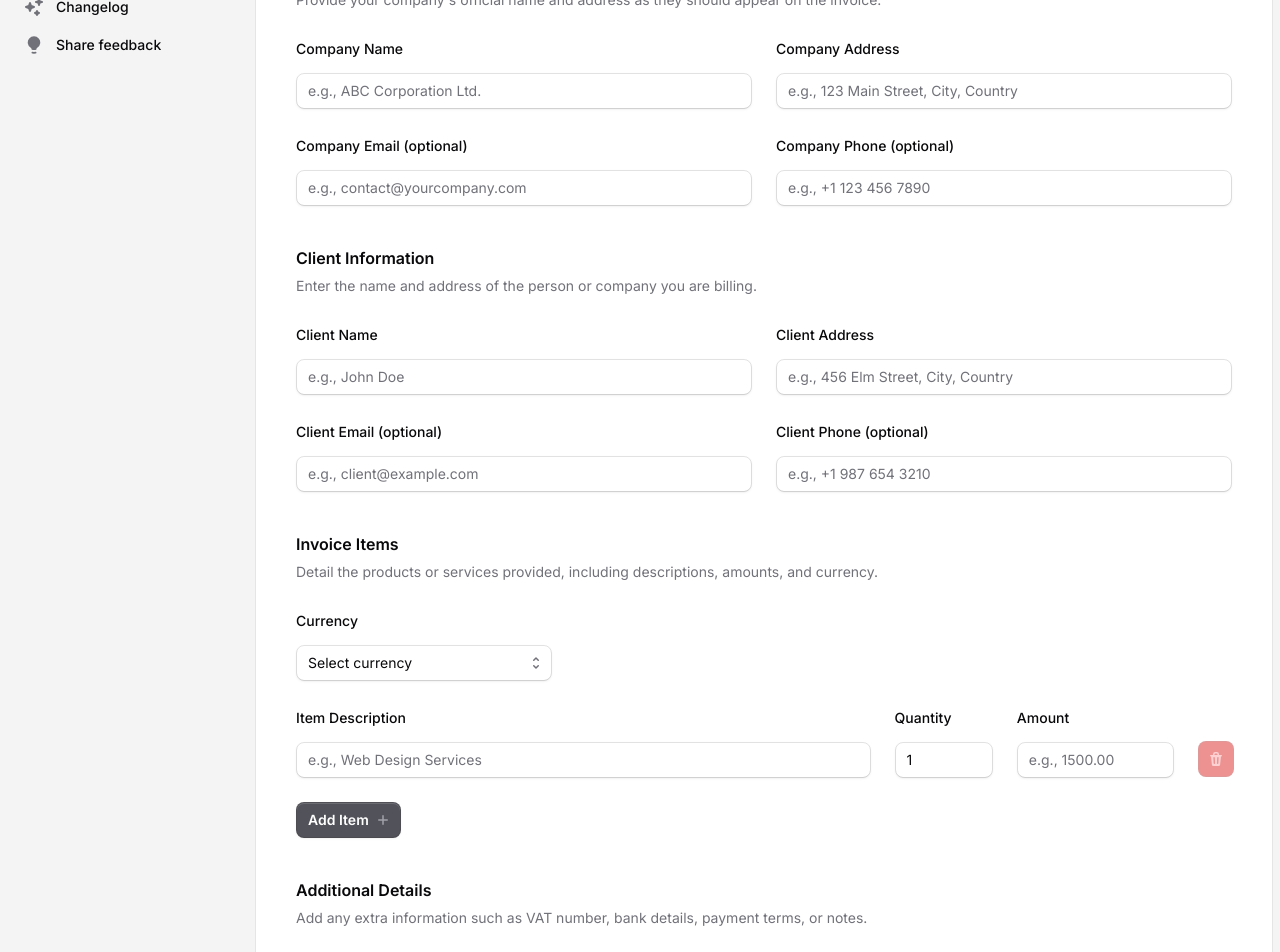
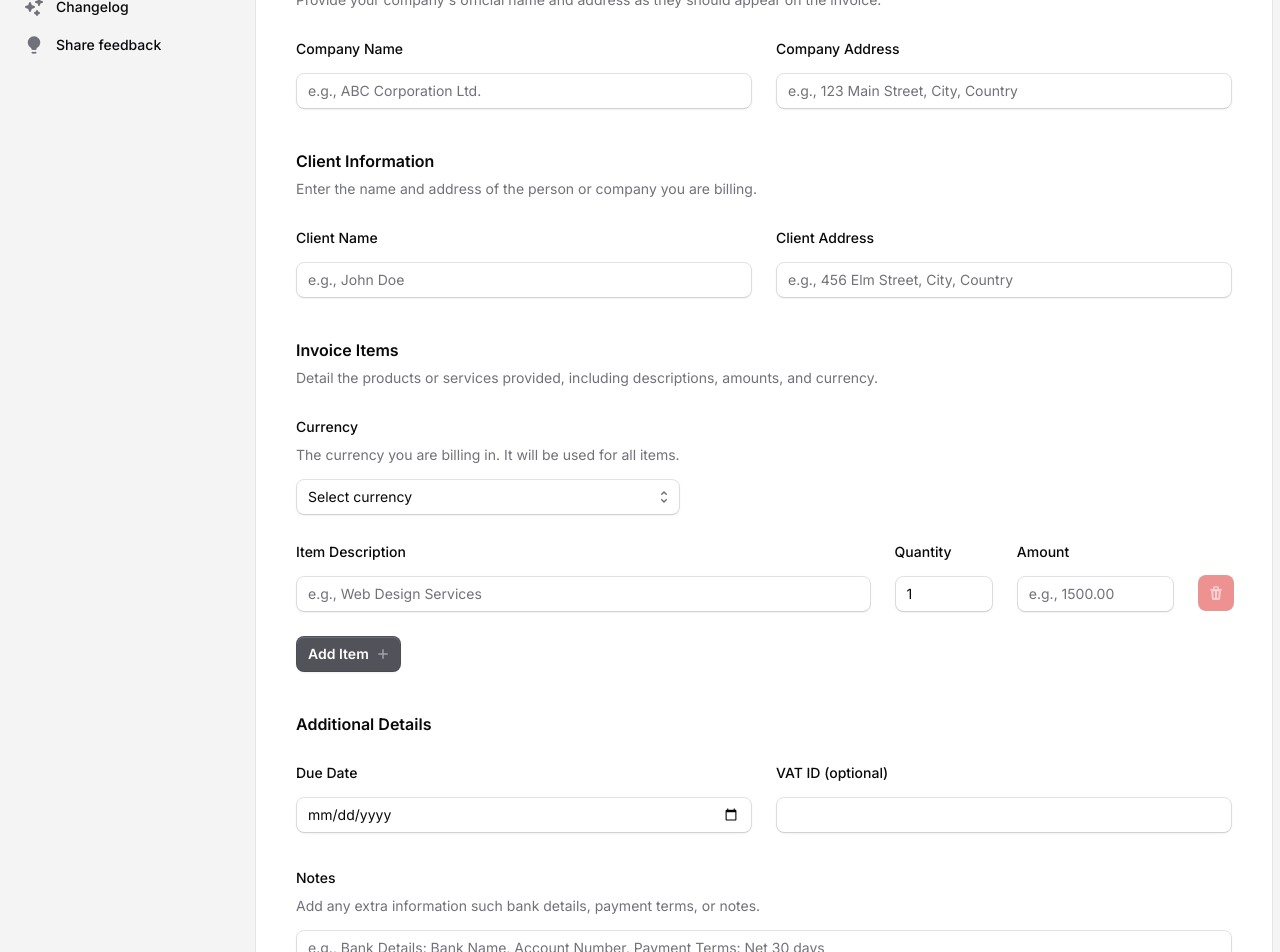
Before and after one commit to jpedroschmitz/FreeInvoice.dev, a Next.js app: page / in a window 1280 px wide. Shown: the part 160-1112 px from the top of the page. Built offline with nearby package versions, Linux system fonts and the light colour scheme; what @react-pdf/renderer, react-pdf-tailwind would draw is missing.

Commit message:
Clean UP form and better invoice ID

```diff
--- a/src/app/PDFDocument.tsx
+++ b/src/app/PDFDocument.tsx
@@ -49,20 +49,19 @@ const formatCurrency = (amount: number, currency: string) => {
 
 export function PDFDocument({
   bill_to,
-  bill_to_phone,
-  bill_to_email,
   bill_to_address,
   company_address,
-  company_email,
   company_name,
-  company_phone,
   currency: invoiceCurrency = 'USD',
   due_date,
   notes,
+  vat_id,
   services = [],
-}: InvoiceFormValues) {
+  invoice_id,
+}: InvoiceFormValues & {
+  invoice_id: string;
+}) {
   const currentDate = new Date();
-  const randomNumber = Math.floor(Math.random() * 10000);
 
   const total = services
     .map((service) => currency(service.amount).multiply(service.quantity))
@@ -75,18 +74,18 @@ export function PDFDocument({
 
   return (
     <Document
-      title="Invoice"
-      creator="Invoice"
+      title={`Invoice ${invoice_id}`}
+      creator="Free Invoice"
       producer="freeinvoice.dev"
-      author="Invoice"
-      subject="Invoice"
+      author={company_name}
+      subject={`Invoice for ${bill_to}`}
       creationDate={currentDate}
     >
       <Page size="A4" style={tw('pt-[36px] px-[36px] font-sans text-primary antialiased')}>
         <View style={tw('flex flex-row justify-between')}>
           <View>
             <Text style={tw('text-[24px] font-bold leading-none')}>Invoice</Text>
-            <Text style={tw('text-[10px] mt-6 leading-none font-medium tracking-wide')}>#{randomNumber}</Text>
+            <Text style={tw('text-[10px] mt-6 leading-none font-medium tracking-wide')}>#{invoice_id}</Text>
           </View>
         </View>
 
@@ -107,27 +106,16 @@ export function PDFDocument({
           <View style={tw('w-full')}>
             <Text style={tw('text-[10px] font-bold leading-none')}>Billed To</Text>
             <View style={tw('mt-5')}>
-              <Text style={tw('text-[10px] font-bold leading-none')}>{bill_to}</Text>
-              {bill_to_email ? (
-                <Text style={tw('text-[10px] font-bold leading-none mt-2')}>{bill_to_email}</Text>
-              ) : null}
-              <Text style={tw('text-[10px] font-medium leading-none mt-2')}>{bill_to_address}</Text>
-              {bill_to_phone ? (
-                <Text style={tw('text-[10px] font-medium leading-none mt-2')}>{bill_to_phone}</Text>
-              ) : null}
+              <Text style={tw('text-[10px] leading-none')}>{bill_to}</Text>
+              <Text style={tw('text-[10px] leading-none mt-2')}>{bill_to_address}</Text>
+              {vat_id ? <Text style={tw('text-[10px] leading-none mt-2')}>VAT-ID: {vat_id}</Text> : null}
             </View>
           </View>
           <View style={tw('w-full')}>
             <Text style={tw('text-[10px] font-bold leading-none')}>From</Text>
             <View style={tw('mt-5')}>
-              <Text style={tw('text-[10px] font-bold leading-none')}>{company_name}</Text>
-              {company_email ? (
-                <Text style={tw('text-[10px] font-bold leading-none mt-2')}>{company_email}</Text>
-              ) : null}
-              <Text style={tw('text-[10px] font-medium leading-none mt-2')}>{company_address}</Text>
-              {company_phone ? (
-                <Text style={tw('text-[10px] font-medium leading-none mt-2')}>{company_phone}</Text>
-              ) : null}
+              <Text style={tw('text-[10px] leading-none')}>{company_name}</Text>
+              <Text style={tw('text-[10px] leading-none mt-2')}>{company_address}</Text>
             </View>
           </View>
         </View>
@@ -188,7 +176,7 @@ export function PDFDocument({
 
         <View fixed style={tw('mt-auto py-4 border-t border-[#E7EBF4] flex flex-row items-center justify-between')}>
           <Text style={tw('text-[8px] font-medium')}>
-            #{randomNumber} · {totalFormatted} due {dueDate}
+            #{invoice_id} · {totalFormatted} due {dueDate}
           </Text>
           <Link style={tw('text-[8px] font-medium text-primary')} href="https://freeinvoice.dev">
             freeinvoice.dev
--- a/src/app/invoice-form.tsx
+++ b/src/app/invoice-form.tsx
@@ -9,11 +9,17 @@ import { z } from 'zod';
 
 import { PDFDocument } from '@/app/PDFDocument';
 import { Button } from '@/lib/ui/button';
-import { ErrorMessage, Field, FieldGroup, Fieldset, Label, Legend } from '@/lib/ui/fieldset';
+import { Description, ErrorMessage, Field, FieldGroup, Fieldset, Label, Legend } from '@/lib/ui/fieldset';
 import { Input } from '@/lib/ui/input';
 import { Select } from '@/lib/ui/select';
 import { Text } from '@/lib/ui/text';
 import { Textarea } from '@/lib/ui/textarea';
+
+const generateInvoiceId = () => {
+  const prefix = 'INV';
+  const timestamp = Date.now().toString(36); // Convert timestamp to base36
+  return `${prefix}-${timestamp}`.toUpperCase();
+};
 
 const formSchema = z.object({
   due_date: z
@@ -23,14 +29,11 @@ const formSchema = z.object({
     })
     .max(10),
   company_name: z.string().min(3, { message: 'Company name is required' }),
-  company_email: z.string().optional(),
   company_address: z.string().min(3, { message: 'Company address is required' }),
-  company_phone: z.string().optional(),
   bill_to: z.string().min(3, { message: 'Client name is required' }),
-  bill_to_email: z.string().optional(),
   bill_to_address: z.string().min(3, { message: 'Client address is required' }),
-  bill_to_phone: z.string().optional(),
   currency: z.string().min(3, { message: 'Currency is required' }),
+  vat_id: z.string().optional(),
   services: z.array(
     z.object({
       description: z.string().min(3, { message: 'Description is required' }),
@@ -66,11 +69,12 @@ export function InvoiceForm() {
   const onSubmit: SubmitHandler<InvoiceFormValues> = async (data) => {
     setIsGenerating(true);
     try {
-      const blob = await pdf(<PDFDocument {...data} />).toBlob();
+      const invoiceId = generateInvoiceId();
+      const blob = await pdf(<PDFDocument {...data} invoice_id={invoiceId} />).toBlob();
       const url = URL.createObjectURL(blob);
       const link = document.createElement('a');
       link.href = url;
-      link.download = 'invoice.pdf';
+      link.download = `invoice-${invoiceId}.pdf`;
       link.click();
       URL.revokeObjectURL(url); // This frees up memory by releasing the reference to the blob
     } catch (error) {
@@ -100,16 +104,6 @@ export function InvoiceForm() {
             />
             {errors.company_address && <ErrorMessage>{errors.company_address.message}</ErrorMessage>}
           </Field>
-          <Field>
-            <Label htmlFor="company_email">Company Email (optional)</Label>
-            <Input id="company_email" placeholder="e.g., contact@yourcompany.com" {...register('company_email')} />
-            {errors.company_email && <ErrorMessage>{errors.company_email.message}</ErrorMessage>}
-          </Field>
-          <Field>
-            <Label htmlFor="company_phone">Company Phone (optional)</Label>
-            <Input id="company_phone" placeholder="e.g., +1 123 456 7890" {...register('company_phone')} />
-            {errors.company_phone && <ErrorMessage>{errors.company_phone.message}</ErrorMessage>}
-          </Field>
         </FieldGroup>
       </Fieldset>
 
@@ -133,16 +127,6 @@ export function InvoiceForm() {
               <ErrorMessage className="text-red-500">{errors.bill_to_address.message}</ErrorMessage>
             )}
           </Field>
-          <Field>
-            <Label htmlFor="bill_to_email">Client Email (optional)</Label>
-            <Input id="bill_to_email" placeholder="e.g., client@example.com" {...register('bill_to_email')} />
-            {errors.bill_to_email && <ErrorMessage>{errors.bill_to_email.message}</ErrorMessage>}
-          </Field>
-          <Field>
-            <Label htmlFor="bill_to_phone">Client Phone (optional)</Label>
-            <Input id="bill_to_phone" placeholder="e.g., +1 987 654 3210" {...register('bill_to_phone')} />
-            {errors.bill_to_phone && <ErrorMessage>{errors.bill_to_phone.message}</ErrorMessage>}
-          </Field>
         </FieldGroup>
       </Fieldset>
 
@@ -151,9 +135,10 @@ export function InvoiceForm() {
         <Text>Detail the products or services provided, including descriptions, amounts, and currency.</Text>
 
         <FieldGroup className="flex items-center gap-6 space-y-0">
-          <Field className="w-64">
+          <Field>
             <Label htmlFor="currency">Currency</Label>
-            <Select id="currency" {...register('currency')}>
+            <Description>The currency you are billing in. It will be used for all items.</Description>
+            <Select id="currency" {...register('currency')} className="w-64">
               <option value="">Select currency</option>
               <option value="USD">United States Dollar (USD)</option>
               <option value="EUR">Euro (EUR)</option>
@@ -230,26 +215,29 @@ export function InvoiceForm() {
 
       <Fieldset>
         <Legend>Additional Details</Legend>
-        <Text>Add any extra information such as VAT number, bank details, payment terms, or notes.</Text>
-        <FieldGroup className="space-y-8">
-          <Field className="w-64">
+        <FieldGroup className="grid grid-cols-2 gap-6 space-y-0">
+          <Field>
             <Label htmlFor="due_date">Due Date</Label>
             <Input type="date" id="due_date" {...register('due_date')} />
             {errors.due_date && <ErrorMessage>{errors.due_date.message}</ErrorMessage>}
           </Field>
           <Field>
-            <Label htmlFor="notes" className="sr-only">
-              Notes
-            </Label>
-            <Textarea
-              id="notes"
-              rows={10}
-              placeholder="e.g., VAT ID: 123456789, Bank Details: Bank Name, Account Number, Payment Terms: Net 30 days"
-              {...register('notes')}
-            />
-            {errors.notes && <ErrorMessage>{errors.notes.message}</ErrorMessage>}
+            <Label htmlFor="vat_id">VAT ID (optional)</Label>
+            <Input id="vat_id" {...register('vat_id')} />
+            {errors.vat_id && <ErrorMessage>{errors.vat_id.message}</ErrorMessage>}
           </Field>
         </FieldGroup>
+        <Field className="mt-8">
+          <Label htmlFor="notes">Notes</Label>
+          <Description>Add any extra information such bank details, payment terms, or notes.</Description>
+          <Textarea
+            id="notes"
+            rows={10}
+            placeholder="e.g., Bank Details: Bank Name, Account Number, Payment Terms: Net 30 days"
+            {...register('notes')}
+          />
+          {errors.notes && <ErrorMessage>{errors.notes.message}</ErrorMessage>}
+        </Field>
       </Fieldset>
 
       <Button type="submit" className="mt-10" disabled={isGenerating}>
--- a/src/lib/ui/textarea.tsx
+++ b/src/lib/ui/textarea.tsx
@@ -29,6 +29,7 @@ export const Textarea = forwardRef(function Textarea(
     >
       <Headless.Textarea
         ref={ref}
+        data-1p-ignore
         {...props}
         className={clsx([
           // Basic layout
```
